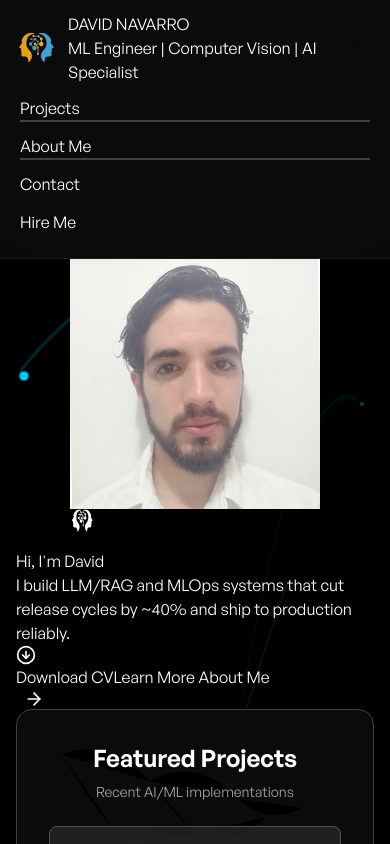
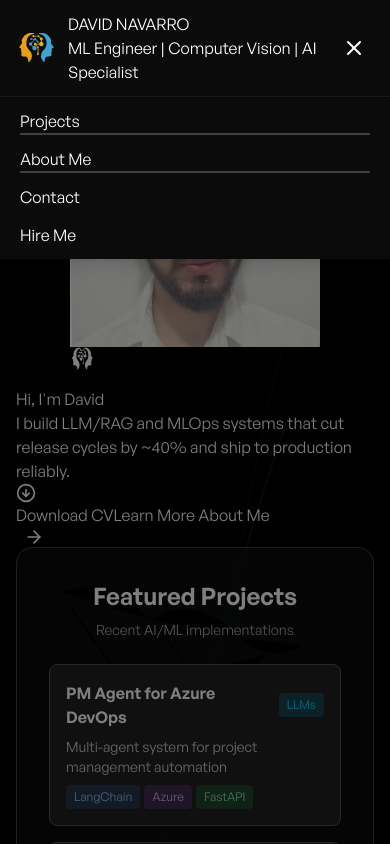
Before and after one commit to DavidNavarroSaiz/davidnavarro.github.io, a Next.js app: page / in a window 390 px wide. Both pictures are taken after a click on the button "Hamburger Menu". Shown: the top 844 px of the page. Built offline with nearby package versions, Linux system fonts and the light colour scheme; no server answers.

Commit message:
added button for mobile view

```diff
--- a/components/shared/AppHeader.jsx
+++ b/components/shared/AppHeader.jsx
@@ -1,4 +1,4 @@
-import { useState } from 'react';
+import { useState, useEffect } from 'react';
 import Link from 'next/link';
 import Image from 'next/image';
 import { motion } from 'framer-motion';
@@ -32,7 +32,38 @@ function AppHeader() {
 		}
 	}
 
+	// Close mobile menu on scroll or window resize
+	useEffect(() => {
+		const handleScroll = () => {
+			if (showMenu) {
+				setShowMenu(false);
+			}
+		};
+
+		const handleResize = () => {
+			if (window.innerWidth >= 640) { // sm breakpoint
+				setShowMenu(false);
+			}
+		};
+
+		window.addEventListener('scroll', handleScroll);
+		window.addEventListener('resize', handleResize);
+
+		return () => {
+			window.removeEventListener('scroll', handleScroll);
+			window.removeEventListener('resize', handleResize);
+		};
+	}, [showMenu]);
+
 	return (
+		<>
+			{/* Mobile menu overlay */}
+			{showMenu && (
+				<div
+					className="fixed inset-0 bg-black/50 z-40 sm:hidden"
+					onClick={() => setShowMenu(false)}
+				/>
+			)}
 			<motion.nav
 				initial={{ opacity: 0 }}
 				animate={{ opacity: 1 }}
@@ -77,57 +108,60 @@ function AppHeader() {
 						<button
 							onClick={toggleMenu}
 							type="button"
-							className="focus:outline-none"
+							className="focus:outline-none p-2 rounded-lg hover:bg-gray-800/50 transition-colors duration-300"
 							aria-label="Hamburger Menu"
 						>
-							<svg
-								xmlns="http://www.w3.org/2000/svg"
-								viewBox="0 0 24 24"
-								className="h-7 w-7 fill-current text-secondary-dark dark:text-ternary-light"
-							>
 							{showMenu ? (
-									<FiX className="text-3xl" />
+								<FiX className="h-6 w-6 text-white" />
 							) : (
-									<FiMenu className="text-3xl" />
+								<FiMenu className="h-6 w-6 text-white" />
 							)}
-							</svg>
 						</button>
 					</div>
 				</div>
 
 				{/* Header links small screen */}
-				<div
+				<motion.div
+					initial={{ opacity: 0, y: -20 }}
+					animate={{
+						opacity: showMenu ? 1 : 0,
+						y: showMenu ? 0 : -20
+					}}
+					transition={{ duration: 0.3, ease: "easeOut" }}
 					className={
 						showMenu
-							? 'block m-0 sm:ml-4 sm:mt-3 md:flex px-5 py-3 sm:p-0 justify-between items-center shadow-lg sm:shadow-none'
+							? 'block m-0 sm:ml-4 sm:mt-3 md:flex px-5 py-3 sm:p-0 justify-between items-center shadow-lg sm:shadow-none bg-[#0B0B0C] border-t border-gray-700/30 absolute top-full left-0 right-0 z-50'
 							: 'hidden'
 					}
 				>
 					<div className="header-link">
-						<Link href="/projects" aria-label="Projects">
+						<Link href="/projects" aria-label="Projects" onClick={() => setShowMenu(false)}>
 							Projects
 						</Link>
 					</div>
 					<div className="header-link border-t-2 pt-3 sm:pt-2 sm:border-t-0 border-gray-700">
-						<Link href="/about" aria-label="About Me">
+						<Link href="/about" aria-label="About Me" onClick={() => setShowMenu(false)}>
 							About Me
 						</Link>
 					</div>
 					<div className="header-link border-t-2 pt-3 sm:pt-2 sm:border-t-0 border-gray-700">
-						<Link href="/contact" aria-label="Contact">
+						<Link href="/contact" aria-label="Contact" onClick={() => setShowMenu(false)}>
 							Contact
 						</Link>
 					</div>
 					<div className="border-t-2 pt-3 sm:pt-0 sm:border-t-0 border-primary-light dark:border-secondary-dark">
 						<button
-							onClick={showHireMeModal}
+							onClick={() => {
+								showHireMeModal();
+								setShowMenu(false);
+							}}
 							className="hire-me-button-mobile"
 							aria-label="Hire Me Button"
 						>
 							Hire Me
 						</button>
 					</div>
-				</div>
+				</motion.div>
 
 				{/* Header links large screen */}
 				<div className="font-general-medium hidden m-0 sm:ml-4 mt-5 sm:mt-3 sm:flex p-5 sm:p-0 justify-center items-center shadow-lg sm:shadow-none">
@@ -176,6 +210,7 @@ function AppHeader() {
 			</div>
 			</div>
 		</motion.nav>
+		</>
 	);
 }
 
--- a/styles/components.css
+++ b/styles/components.css
@@ -29,7 +29,7 @@
 }
 
 .header-link {
-  @apply block text-left text-lg text-gray-300 hover:text-dev-blue transition-colors duration-300 sm:mx-4 mb-2 sm:py-2;
+  @apply block text-left text-lg text-gray-300 hover:text-dev-blue transition-colors duration-300 sm:mx-4 mb-2 sm:py-2 py-3 px-2 rounded-lg hover:bg-gray-800/50;
 }
 
 .header-link.active {
@@ -49,7 +49,7 @@
 }
 
 .hire-me-button-mobile {
-  @apply font-general-medium sm:hidden block text-left text-base bg-dev-blue hover:bg-dev-blue-dark text-black shadow-sm rounded-sm px-4 py-2 mt-2 duration-300 w-24 glow-blue;
+  @apply font-general-medium sm:hidden block text-left text-base bg-dev-blue hover:bg-dev-blue-dark text-black shadow-sm rounded-lg px-4 py-3 mt-2 duration-300 w-full glow-blue;
 }
 
 /* ===== CARD STYLES ===== */
```
Lines whose indentation alone changed are shown as unchanged.
